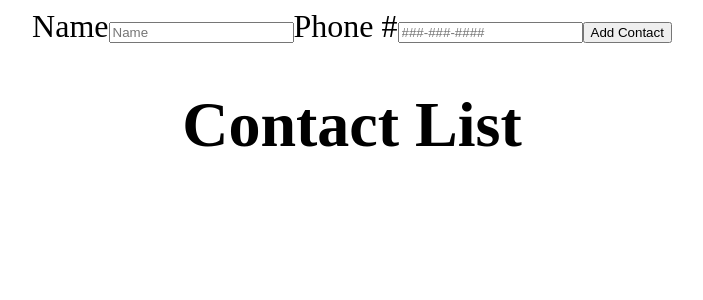
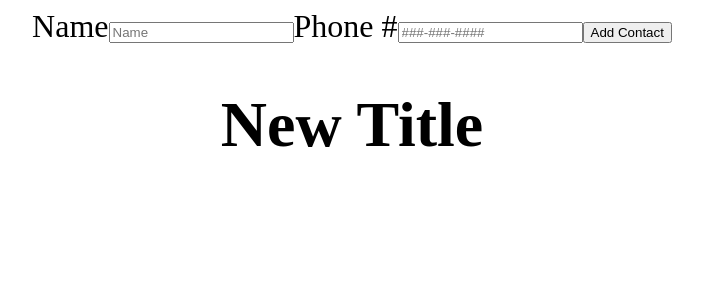
Before and after one commit to bolitj01/contact-list-react, a React (Create React App) app: page / in a window 1280 px wide. Shown: the top 300 px of the page, without its empty margins (288-991 px from the left). Built offline with nearby package versions, Linux system fonts and the light colour scheme.

Commit message:
New Title

```diff
--- a/src/components/App.js
+++ b/src/components/App.js
@@ -23,7 +23,7 @@ function App() {
   return (
     <>
       <AddContact addContact={addContact}></AddContact>
-      <ViewContacts title={"Contact List"} contacts={contacts} removeContact={removeContact}></ViewContacts>
+      <ViewContacts title={"New Title"} contacts={contacts} removeContact={removeContact}></ViewContacts>
     </>
   );
 }
```
